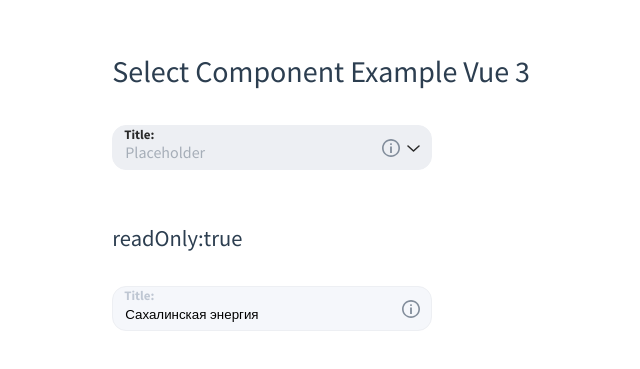
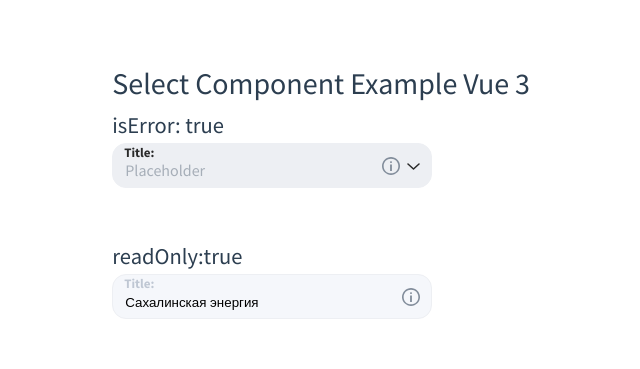
Before and after one commit to ArsenyiPopov/select_vue_3, a Vue app: page / in a window 1280 px wide. Shown: the part 211-580 px from the top of the page, without its empty margins (110-750 px from the left). Built offline with nearby package versions, Linux system fonts and the light colour scheme.

Commit message:
07.08 18:10 app.vue new

```diff
--- a/src/App.vue
+++ b/src/App.vue
@@ -49,8 +49,8 @@ const itemsReadOnly = [
 <template>
   <div>
     <!-- Первый компонент Select с данными isError: true -->
-    <h1 class="select_title">Select Component Example Vue 3</h1>
-
+    <h1>Select Component Example Vue 3</h1>
+    <h2>isError: true</h2>
     <Select
       :items="items"
       placeholder="Placeholder"
@@ -78,12 +78,8 @@ const itemsReadOnly = [
 </template>
 
 <style scoped>
-.select_title {
-  margin-bottom: 30px;
-}
 .readOnly_title {
   margin-top: 50px;
-  margin-bottom: 30px;
 }
 
 </style>
```
